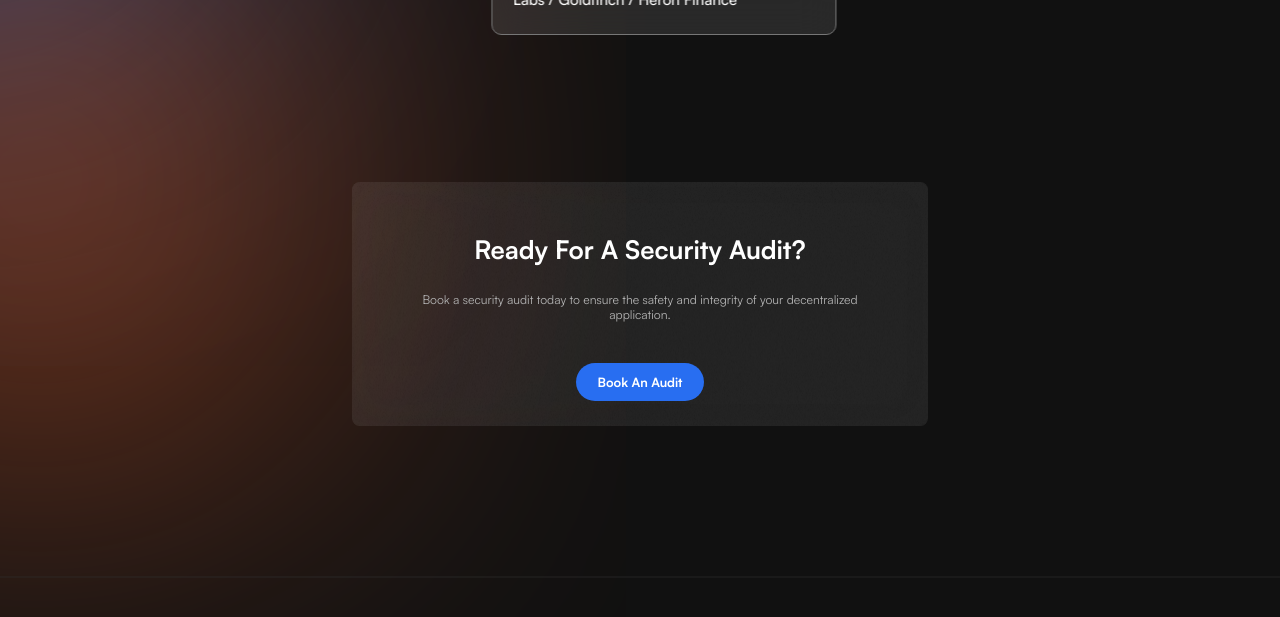
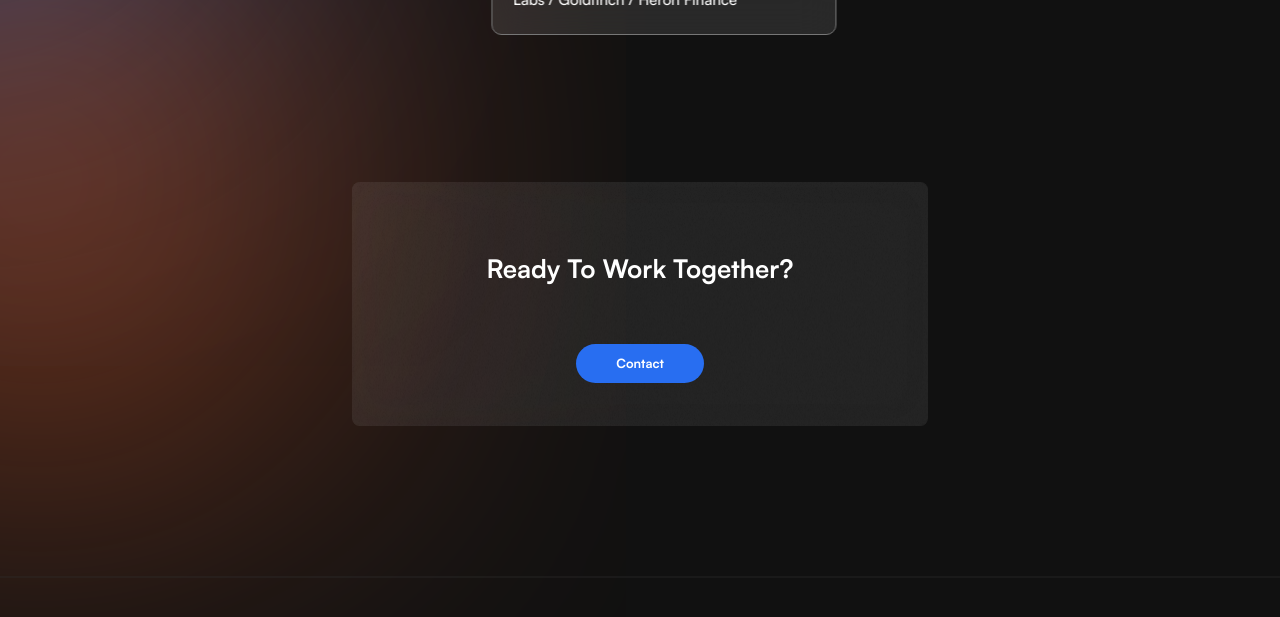
Before and after one commit to optimumsec/optimum-website, a plain HTML site: page index.html in a window 1280 px wide. Shown: the part 1458-2075 px from the top of the page. Drawn offline with Linux system fonts and the light colour scheme.

Commit message:
changing to contact

```diff
--- a/index.html
+++ b/index.html
@@ -309,10 +309,8 @@
       <div class="globe_container">
         <div class="bg_image"></div>
         <div class="content_box">
-          <h3>Ready for a security audit?</h3>
-          <p>
-            Book a security audit today to ensure the safety and integrity of your decentralized application.</p>
-          <a class="blue_btn" href="https://docs.google.com/forms/d/e/1FAIpQLScGSKJuaPSl3kEgJUCoinZE88Cnt6RjzirI5L3waOlNxYuD8A/viewform?usp=sf_link" target="_blank">Book An Audit</a>
+          <h3>Ready To Work Together?</h3>
+          <a class="blue_btn" href="https://docs.google.com/forms/d/e/1FAIpQLScGSKJuaPSl3kEgJUCoinZE88Cnt6RjzirI5L3waOlNxYuD8A/viewform?usp=sf_link" target="_blank">Contact</a>
         </div>
       </div>
     </section>
```
